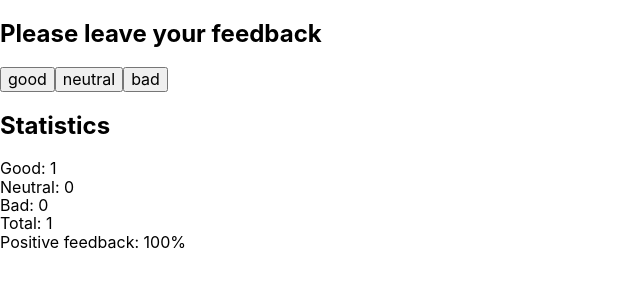
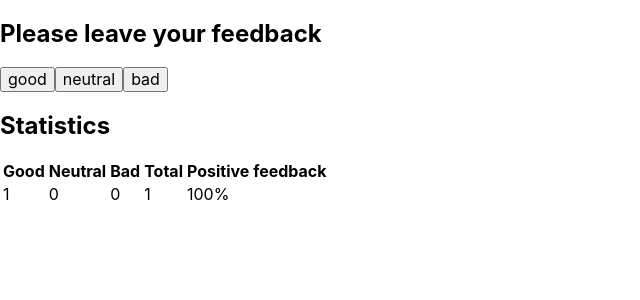
Before and after one commit to vladibon/goit-react-hw-02-feedback, a React (Create React App) app: page / in a window 1280 px wide. Both pictures are taken after a click on the button "good". Shown: the top 300 px of the page, without its empty margins (0-640 px from the left). Built offline with nearby package versions, Linux system fonts and the light colour scheme.

Commit message:
fix markup

```diff
--- a/src/App.js
+++ b/src/App.js
@@ -1,7 +1,7 @@
 import { Component } from 'react';
+import { Section } from './components/Section/Section';
 import { FeedbackOptions } from './components/FeedbackOptions';
 import { Statistics } from './components/Statistics';
-import { Section } from './components/Section/Section';
 import { Notification } from './components/Notification/Notification';
 
 class App extends Component {
--- a/src/components/Notification/Notification.jsx
+++ b/src/components/Notification/Notification.jsx
@@ -1,6 +1,6 @@
 import PropTypes from 'prop-types';
 
-const Notification = ({ message }) => <span>{message}</span>;
+const Notification = ({ message }) => <div>{message}</div>;
 
 Notification.propTypes = {
   message: PropTypes.string,
--- a/src/components/Statistics.jsx
+++ b/src/components/Statistics.jsx
@@ -1,13 +1,26 @@
 import PropTypes from 'prop-types';
 
 const Statistics = ({ good, neutral, bad, total, positivePercentage }) => (
-  <div>
-    <div>Good: {good}</div>
-    <div>Neutral: {neutral}</div>
-    <div>Bad: {bad}</div>
-    <div>Total: {total}</div>
-    <div>Positive feedback: {positivePercentage}%</div>
-  </div>
+  <table>
+    <thead>
+      <tr>
+        <th>Good</th>
+        <th>Neutral</th>
+        <th>Bad</th>
+        <th>Total</th>
+        <th>Positive feedback</th>
+      </tr>
+    </thead>
+    <tbody>
+      <tr>
+        <td>{good}</td>
+        <td>{neutral}</td>
+        <td>{bad}</td>
+        <td>{total}</td>
+        <td>{positivePercentage}%</td>
+      </tr>
+    </tbody>
+  </table>
 );
 
 Statistics.propTypes = {
```
